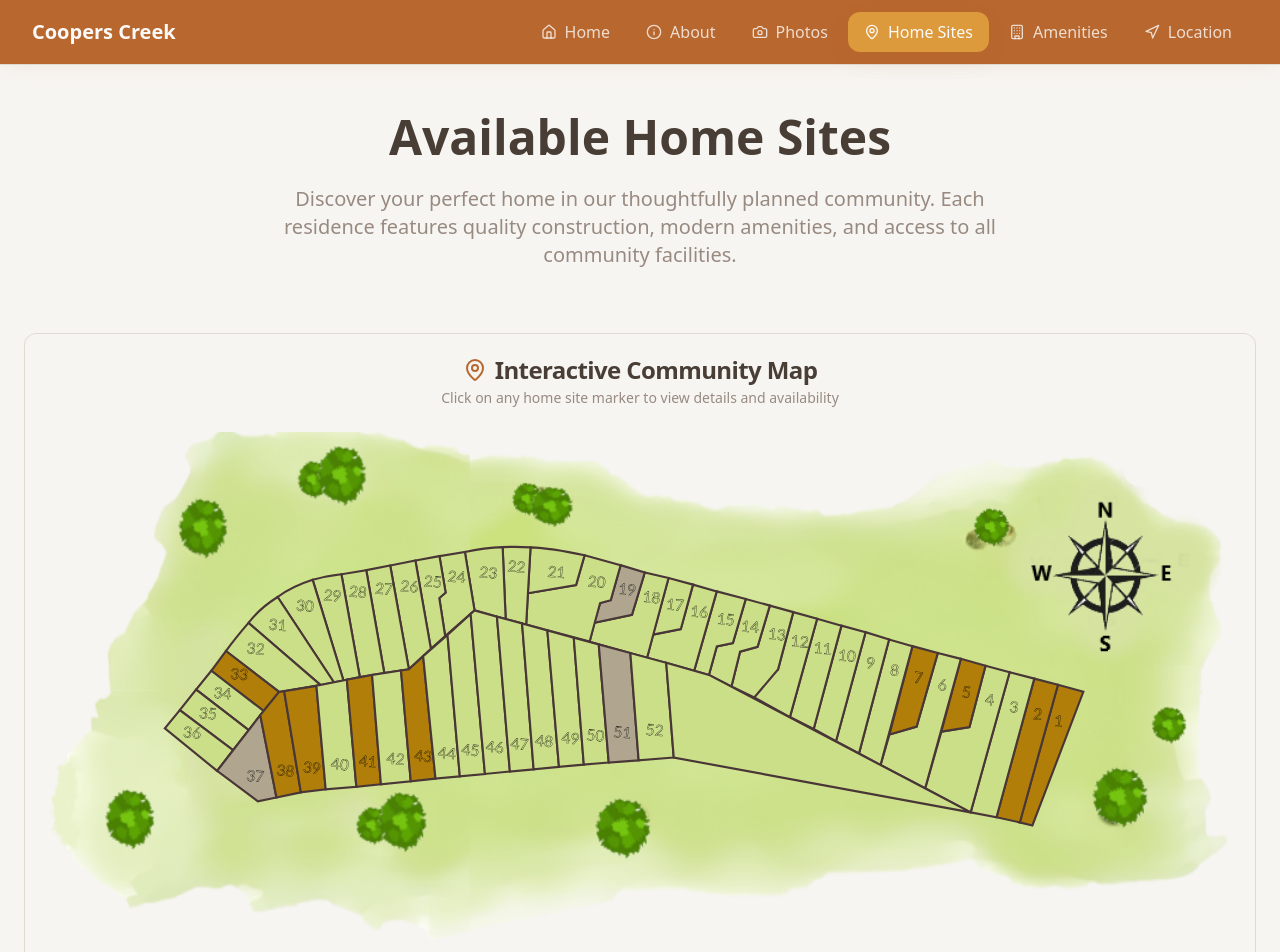
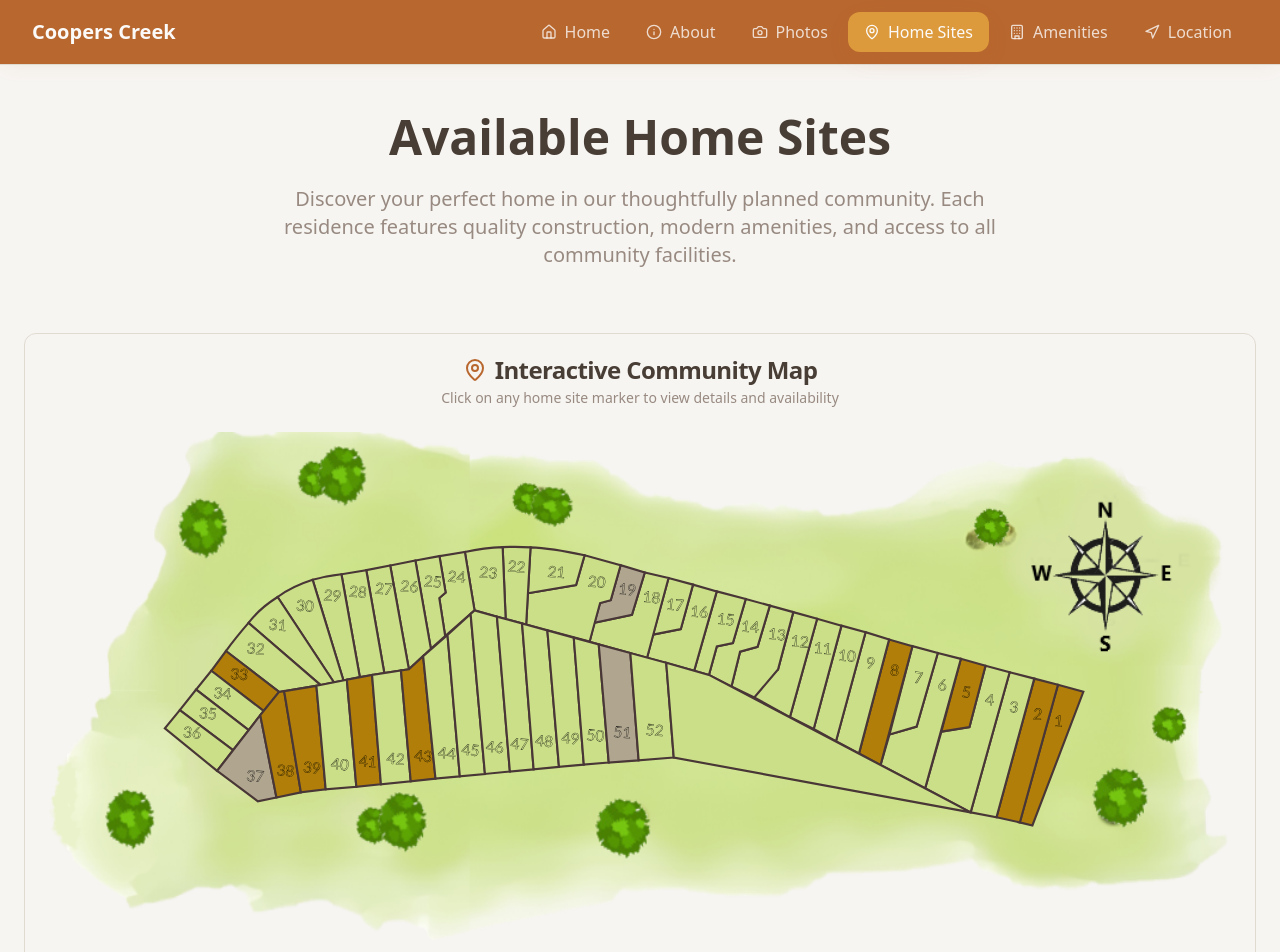
Before and after one commit to davisdel/mowbray-mtn-page, a React (Vite) app: page /home-sites in a window 1280 px wide. Shown: the top 952 px of the page. Built offline with nearby package versions, Linux system fonts and the light colour scheme.

Commit message:
updated agents

```diff
--- a/src/data/homeSites.ts
+++ b/src/data/homeSites.ts
@@ -26,7 +26,7 @@ export const initialHomeSites: HomeSite[] = [
     "status": "Home Available",
     "url": "https://www.zillow.com/homedetails/2740-Mowbray-Pike-Soddy-Daisy-TN-37379/449944663_zpid/",
     "img": "a0eca047c1349fc26a8c81a187d1a7bb-cc_ft_768.webp",
-    "contact": "https://www.zillow.com/homedetails/2740-Mowbray-Pike-Soddy-Daisy-TN-37379/449944663_zpid/"
+    "contact": "https://www.lambproperties.com/"
   },
   {
     "id": 2,
@@ -78,7 +78,7 @@ export const initialHomeSites: HomeSite[] = [
     status: 'Home Available',
     url: 'https://www.zillow.com/homedetails/2772-Mowbray-Pike-Soddy-Daisy-TN-37379/449944568_zpid/',
     img: '80048f0eb0192470d228dbb7f0db7756-cc_ft_768.webp',
-    contact: 'https://kw.com/agent/Cheryl-Fuqua/119107'
+    contact: 'https://homesrep.com/agent/mark-blazek'
   },
   {
     "id": 6,
@@ -94,7 +94,20 @@ export const initialHomeSites: HomeSite[] = [
     "contact": ""
   },
   {
-    id: 7,
+    "id": 7,
+    "name": "Lot 7",
+    "price": "$80,000",
+    "bedrooms": null,
+    "bathrooms": null,
+    "sqft": null,
+    "lot": "1.12 acres",
+    "status": "Lot Available",
+    "url": "",
+    "img": "",
+    "contact": ""
+  },
+  {
+    id: 8,
     name: '2796 Mowbray Pike, Soddy Daisy, TN 37379',
     price: '$644,900',
     bedrooms: 3,
@@ -104,20 +117,7 @@ export const initialHomeSites: HomeSite[] = [
     status: 'Home Available',
     url: 'https://www.zillow.com/homedetails/2796-Mowbray-Pike-Soddy-Daisy-TN-37379/449944466_zpid/',
     img: '16109e525ab87371b4fe844586109ba0-cc_ft_768.webp',
-    contact: 'https://kw.com/agent/Cheryl-Fuqua/119107'
-  },
-  {
-    "id": 8,
-    "name": "Lot 8",
-    "price": "$80,000",
-    "bedrooms": null,
-    "bathrooms": null,
-    "sqft": null,
-    "lot": "1.12 acres",
-    "status": "Lot Available",
-    "url": "",
-    "img": "",
-    "contact": ""
+    contact: 'https://homesrep.com/agent/mark-blazek'
   },
   {
     "id": 9,
@@ -442,7 +442,7 @@ export const initialHomeSites: HomeSite[] = [
     "status": "Home Available",
     "url": "https://www.zillow.com/homedetails/2996-Mowbray-Pike-Soddy-Daisy-TN-37379/449944453_zpid/",
     "img": "0cd48ba42d98b152c71e975bb61384d5-cc_ft_768.webp",
-    "contact": "https://www.zillow.com/homedetails/2996-Mowbray-Pike-Soddy-Daisy-TN-37379/449944453_zpid/"
+    "contact": "https://www.lambproperties.com/"
   },
   {
     "id": 34,
@@ -520,7 +520,7 @@ export const initialHomeSites: HomeSite[] = [
     "status": "Home Available",
     "url": "",
     "img": "",
-    "contact": ""
+    "contact": "https://www.lambproperties.com/"
   },
   {
     id: 40,
@@ -569,7 +569,7 @@ export const initialHomeSites: HomeSite[] = [
     "status": "Home Available",
     "url": "https://www.zillow.com/homedetails/3057-Poe-Rd-Soddy-Daisy-TN-37379/449944467_zpid/",
     "img": "7300ecf71e33b36c66409fa7143b6c28-cc_ft_768.webp",
-    "contact": "https://www.zillow.com/homedetails/3057-Poe-Rd-Soddy-Daisy-TN-37379/449944467_zpid/"
+    "contact": "https://www.lambproperties.com/"
   },
   {
     "id": 44,
```
